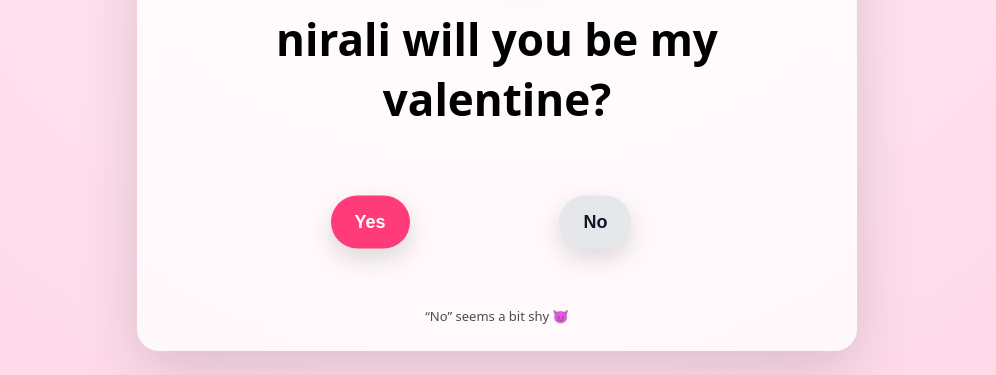
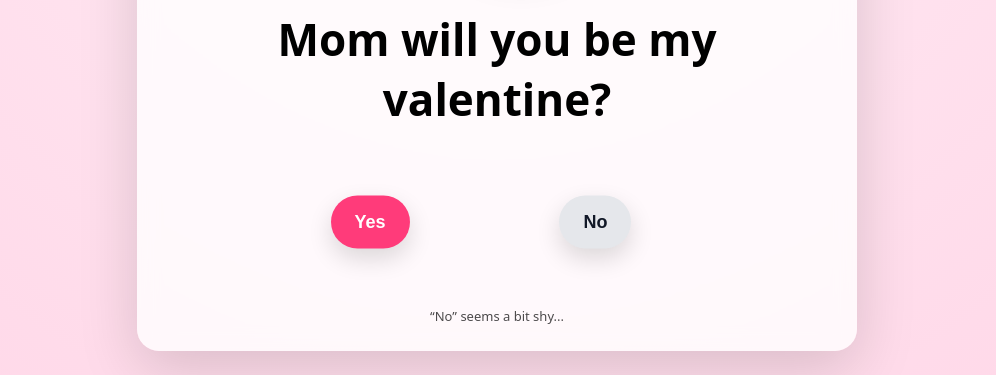
Before and after one commit to Onurxless/For-My-Family, a plain HTML site: page index.html in a window 1280 px wide. Shown: the part 337-712 px from the top of the page, without its empty margins (143-1139 px from the left). Drawn offline with nearby package versions, Linux system fonts and the light colour scheme.

Commit message:
Update index.html

```diff
--- a/index.html
+++ b/index.html
@@ -171,7 +171,7 @@
             fill="#ff7aa2"/>
     </svg>
 
-    <h1>nirali will you be my valentine?</h1>
+    <h1> Mom will you be my valentine?</h1>
 
     <section class="button-zone" id="zone">
       <button id="yesBtn">Yes</button>
@@ -179,7 +179,7 @@
     </section>
 
     <!-- HINT -->
-    <div class="hint" id="hint">“No” seems a bit shy 😈</div>
+    <div class="hint" id="hint">“No” seems a bit shy...</div>
 
     <section class="result" id="result">
       <h2>YAY! 🎉</h2>
```
